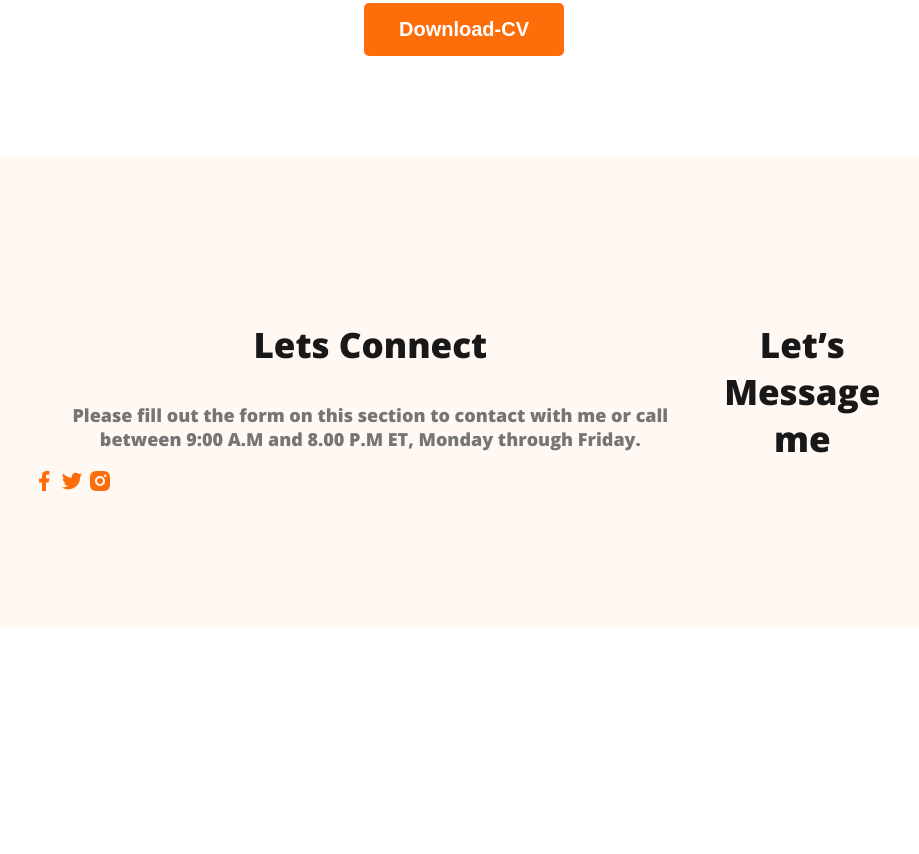
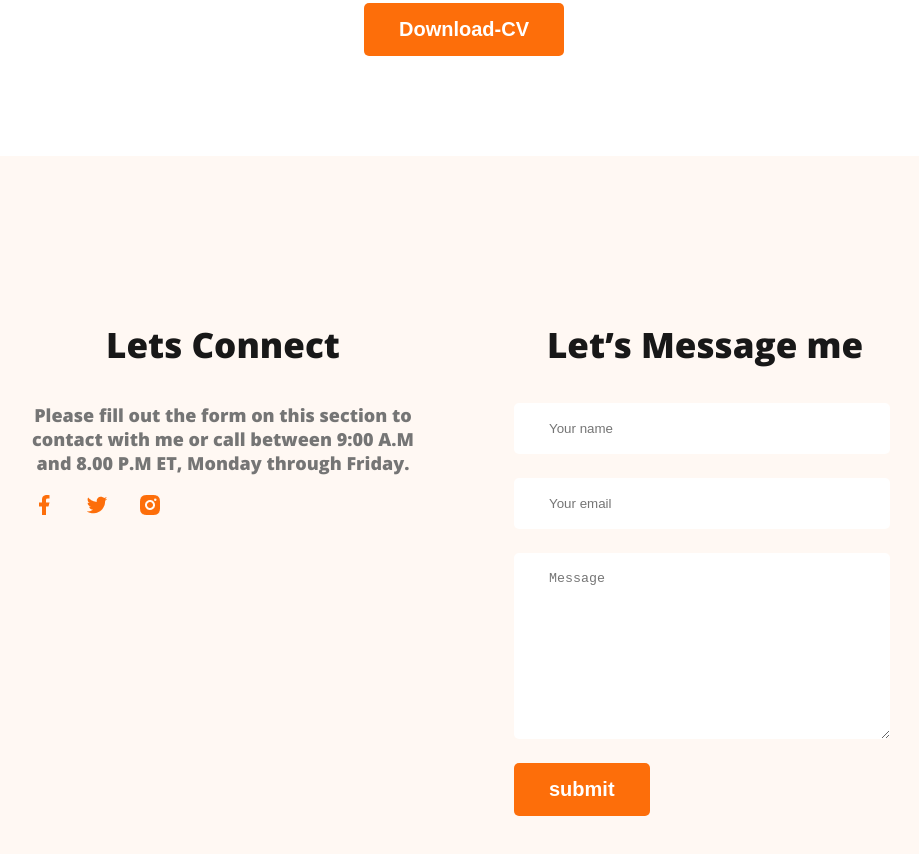
Before and after one commit to partha46/07-07-2023-portfolio, a plain HTML site: page index.html in a window 1280 px wide. Shown: the part 3136-3990 px from the top of the page, without its empty margins (176-1095 px from the left). Before the commit the page ends 3772 px from the top, so only its background shows below. Drawn offline with nearby package versions, Linux system fonts and the light colour scheme.

Commit message:
finished the footer part and added contact fprm

```diff
--- a/index.html
+++ b/index.html
@@ -214,6 +214,18 @@
       </div>
       <div class="footer-column">
         <h3 class="section-title">Let’s Message me</h3>
+        <form class="contact">
+          <input type="name" placeholder="Your name" />
+          <input type="email" placeholder="Your email" />
+          <textarea
+            name=""
+            placeholder="Message"
+            id=""
+            cols="30"
+            rows="10"
+          ></textarea>
+          <input class="btn-primary" type="submit" value="submit" />
+        </form>
       </div>
     </footer>
   </body>
--- a/styles/portfolio.css
+++ b/styles/portfolio.css
@@ -171,7 +171,27 @@ main section {
 /* Footer styles */
 footer {
   display: flex;
+  gap: 100px;
   background: #fff8f3;
   margin-top: 100px;
   padding: 130px 200px;
 }
+.footer-column {
+  width: 50%;
+}
+.social-links a {
+  margin-right: 25px;
+}
+.contact input[type="name"],
+.contact input[type="email"],
+textarea {
+  display: block;
+  margin-bottom: 24px;
+  padding: 18px 35px;
+  color: #757575;
+  border-radius: 5px;
+  background: #fff;
+  border: 0;
+  width: 80%;
+}
+git
```
